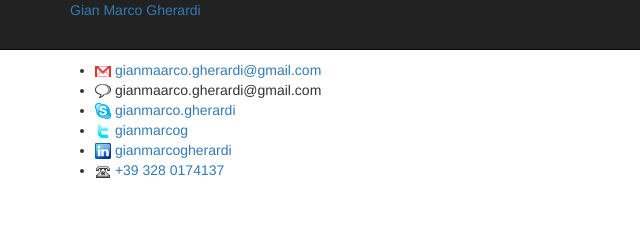
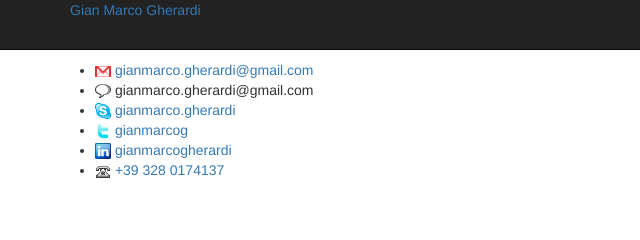
Before and after one commit to gimmi/gimmi.github.com, a plain HTML site: page index.html in a window 1280 px wide. Shown: the top 240 px of the page, 0-640 px from the left. Drawn offline with nearby package versions, Linux system fonts and the light colour scheme.

Commit message:
Update index.html

```diff
--- a/index.html
+++ b/index.html
@@ -69,7 +69,7 @@
 <script>
     $(function () {
         var email = [
-            ['gianmaarco', 'gherardi'].join('.'),
+            ['gianmarco', 'gherardi'].join('.'),
             ['gmail', 'com'].join('.')
         ].join('@');
         $('#email').attr('href', 'mailto:' + email).text(email);
```
